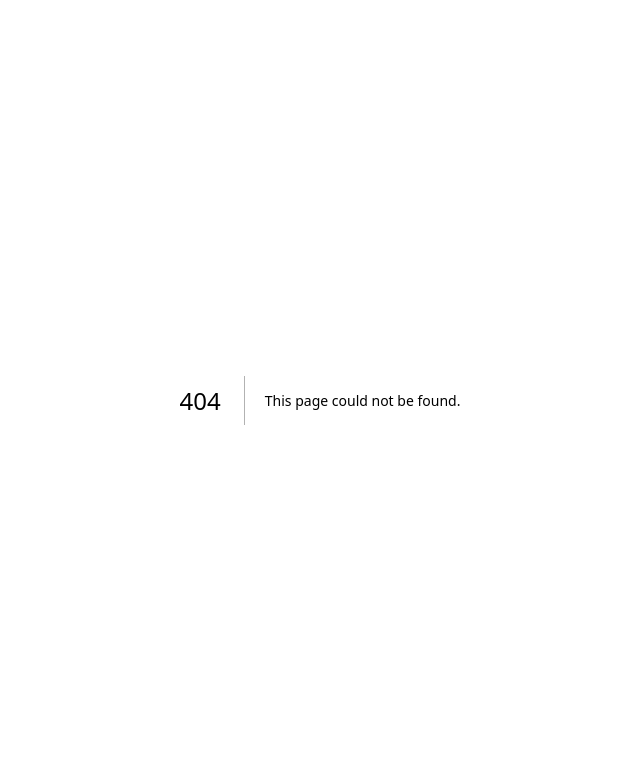
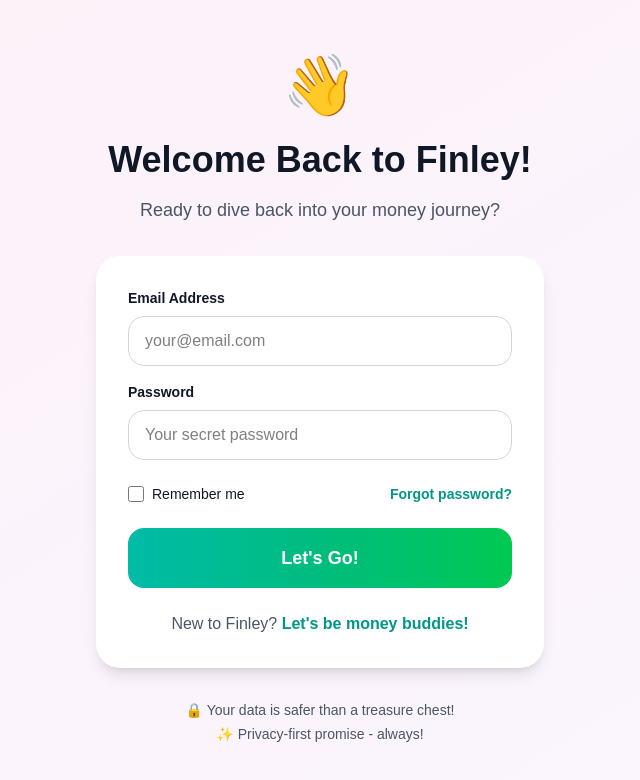
Before and after one commit to fconiglione/Finley, a Next.js app: page /login in a window 1280 px wide. Before the commit this address had no page. Shown: the top 780 px of the page, without its empty margins (320-960 px from the left). Built offline with nearby package versions, Linux system fonts and the light colour scheme.

Commit message:
added login page

```diff
--- /dev/null
+++ b/src/app/login/page.tsx
@@ -0,0 +1,106 @@
+import Link from 'next/link'
+
+export default function LoginPage() {
+  return (
+    <div className="min-h-screen bg-gradient-to-br from-pink-50 to-purple-50 flex items-center justify-center py-12 px-4 sm:px-6 lg:px-8">
+      <div className="max-w-md w-full space-y-8">
+        {/* Header */}
+        <div className="text-center">
+          <div className="text-6xl mb-6">👋</div>
+          <h2 className="text-3xl md:text-4xl font-bold text-gray-900 mb-4">
+            Welcome Back to Finley!
+          </h2>
+          <p className="text-lg text-gray-600">
+            Ready to dive back into your money journey?
+          </p>
+        </div>
+
+        {/* Login Form */}
+        <div className="bg-white rounded-3xl shadow-lg hover:shadow-xl transition-all duration-300 p-8">
+          <form className="space-y-6">
+            <div className="space-y-4">
+              <div>
+                <label htmlFor="email" className="block text-sm font-bold text-gray-900 mb-2">
+                  Email Address
+                </label>
+                <input
+                  id="email"
+                  name="email"
+                  type="email"
+                  autoComplete="email"
+                  required
+                  className="w-full px-4 py-3 border border-gray-300 rounded-2xl focus:outline-none focus:ring-2 focus:ring-teal-500 focus:border-transparent transition-all duration-200"
+                  placeholder="your@email.com"
+                />
+              </div>
+
+              <div>
+                <label htmlFor="password" className="block text-sm font-bold text-gray-900 mb-2">
+                  Password
+                </label>
+                <input
+                  id="password"
+                  name="password"
+                  type="password"
+                  autoComplete="current-password"
+                  required
+                  className="w-full px-4 py-3 border border-gray-300 rounded-2xl focus:outline-none focus:ring-2 focus:ring-teal-500 focus:border-transparent transition-all duration-200"
+                  placeholder="Your secret password"
+                />
+              </div>
+            </div>
+
+            <div className="flex items-center justify-between">
+              <div className="flex items-center">
+                <input
+                  id="remember-me"
+                  name="remember-me"
+                  type="checkbox"
+                  className="h-4 w-4 text-teal-600 focus:ring-teal-500 border-gray-300 rounded cursor-pointer"
+                />
+                <label htmlFor="remember-me" className="cursor-pointer ml-2 block text-sm text-gray-900">
+                  Remember me
+                </label>
+              </div>
+
+              <div className="text-sm">
+                <Link
+                  href="/forgot-password"
+                  className="font-bold text-teal-600 hover:text-emerald-500 transition-colors duration-200"
+                >
+                  Forgot password?
+                </Link>
+              </div>
+            </div>
+
+            <button
+              type="submit"
+              className="w-full bg-gradient-to-r from-teal-500 via-emerald-500 to-green-500 text-white py-4 rounded-2xl font-bold text-lg hover:shadow-xl transform hover:-translate-y-1 transition-all duration-200 cursor-pointer"
+            >
+              Let's Go!
+            </button>
+          </form>
+
+          {/* Sign up link */}
+          <div className="mt-6 text-center">
+            <p className="text-gray-600">
+              New to Finley?{' '}
+              <Link
+                href="/signup"
+                className="font-bold text-teal-600 hover:text-emerald-500 transition-colors duration-200"
+              >
+                Let's be money buddies!
+              </Link>
+            </p>
+          </div>
+        </div>
+
+        {/* Fun footer text */}
+        <div className="text-center text-gray-600 text-sm space-y-1">
+          <p>🔒 Your data is safer than a treasure chest!</p>
+          <p>✨ Privacy-first promise - always!</p>
+        </div>
+      </div>
+    </div>
+  )
+}
```
